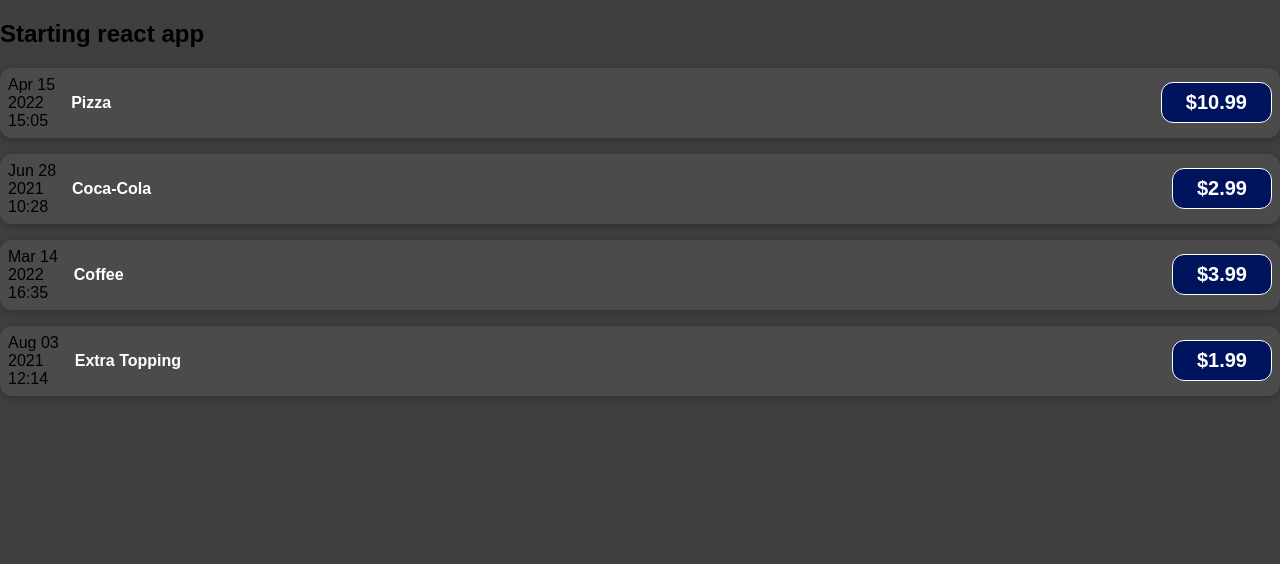
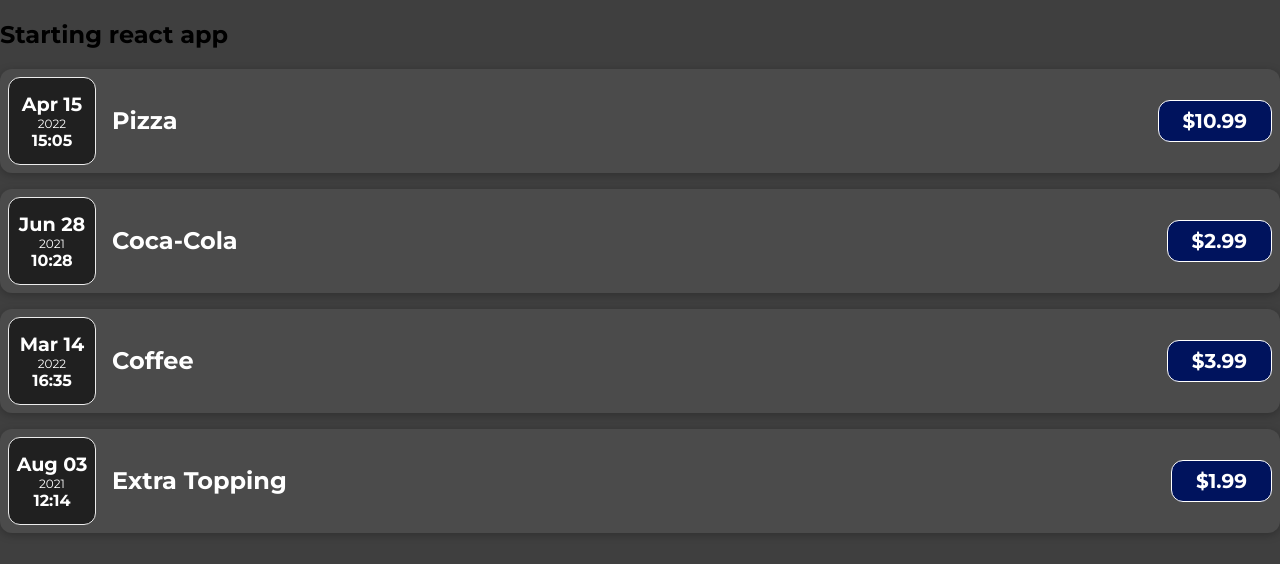
Before and after one commit to Night-Cheza/OrderTracker, a JavaScript app: page / in a window 1280 px wide. Shown: the top 564 px of the page. Built offline with nearby package versions, Linux system fonts and the light colour scheme.

Commit message:
OrderDate component is created

```diff
--- a/src/index.css
+++ b/src/index.css
@@ -1,11 +1,11 @@
-@import url('https://fonts.googleapis.com/css2?family=Bitter:ital,wght@0,400;0,600;0,800;1,400;1,600&display=swap');
+@import url('https://fonts.googleapis.com/css2?family=Montserrat:ital,wght@0,400;0,500;0,600;0,700;0,800;1,400;1,500;1,600;1,700&display=swap');
 
 * {
   box-sizing: border-box;
 }
 
 html {
-  font-family: 'Noto Sans JP', sans-serif;
+  font-family: 'Montserrat', sans-serif;
 }
 
 body {
--- /dev/null
+++ b/src/parts/OrderDate.css
@@ -0,0 +1,26 @@
+.orderDate {
+    display: flex;
+    flex-direction: column;
+    width: 5.5rem;
+    height: 5.5rem;
+    border: 1px solid #ececec;
+    background-color: #202020;
+    color: white;
+    border-radius: 12px;
+    align-items: center;
+    justify-content: center;
+  }
+
+  .orderDate-time {
+    font-size: 1rem;
+    font-weight: bold;
+  }
+
+  .orderDate-year {
+    font-size: 0.75rem;
+  }
+
+  .orderDate-month {
+    font-size: 1.2rem;
+    font-weight: bold;
+  }
--- a/src/parts/OrderDate.js
+++ b/src/parts/OrderDate.js
@@ -0,0 +1,17 @@
+import "./OrderDate.css"
+
+function OrderDate (props) {
+    const monthDay = props.orderDate.toLocaleString("en-US", {month: "short", day: "2-digit"});
+    const year = props.orderDate.toLocaleString("en-US", {year: "numeric"});
+    const time = props.orderDate.toLocaleString("en-US", {hour12: false,  hour: "2-digit", minute: "2-digit"});
+
+    return (
+        <div className="orderDate">
+            <div className="orderDate-month">{monthDay}</div>
+            <div className="orderDate-year">{year}</div>
+            <div className="orderDate-time">{time}</div>
+        </div>
+    );
+}
+
+export default OrderDate;
--- a/src/parts/OrderItem.css
+++ b/src/parts/OrderItem.css
@@ -21,7 +21,7 @@
 
   .orderItem h2 {
     color: #3a3a3a;
-    font-size: 1rem;
+    font-size: 1.5rem;
     flex: 1;
     margin: 0 1rem;
     color: white;
--- a/src/parts/OrderItem.js
+++ b/src/parts/OrderItem.js
@@ -1,17 +1,12 @@
+import OrderDate from "./OrderDate";
 import "./OrderItem.css"
 
 //props.attribute - the attribute from app.js file tha we defined in array of objects
 function OrderItem(props) {
-    const monthDay = props.orderDate.toLocaleString("en-US", {month: "short", day: "2-digit"});
-    const year = props.orderDate.toLocaleString("en-US", {year: "numeric"});
-    const time = props.orderDate.toLocaleString("en-US", {hour12: false,  hour: "2-digit", minute: "2-digit"});
     return (
         <div className="orderItem">
-            <div>
-                <div>{monthDay}</div>
-                <div>{year}</div>
-                <div>{time}</div>
-            </div>
+            {/* if no content between opening and closing tag, it could be written as <OrderDate />*/}
+            <OrderDate orderDate={props.orderDate}></OrderDate>
             <div className="orderItem-name">
                 <h2>{props.item}</h2>
                 <div className="orderItem-price">${props.price}</div>
```
Also changed, not shown: 1 other file (tests, documents, lock files or other folders).
